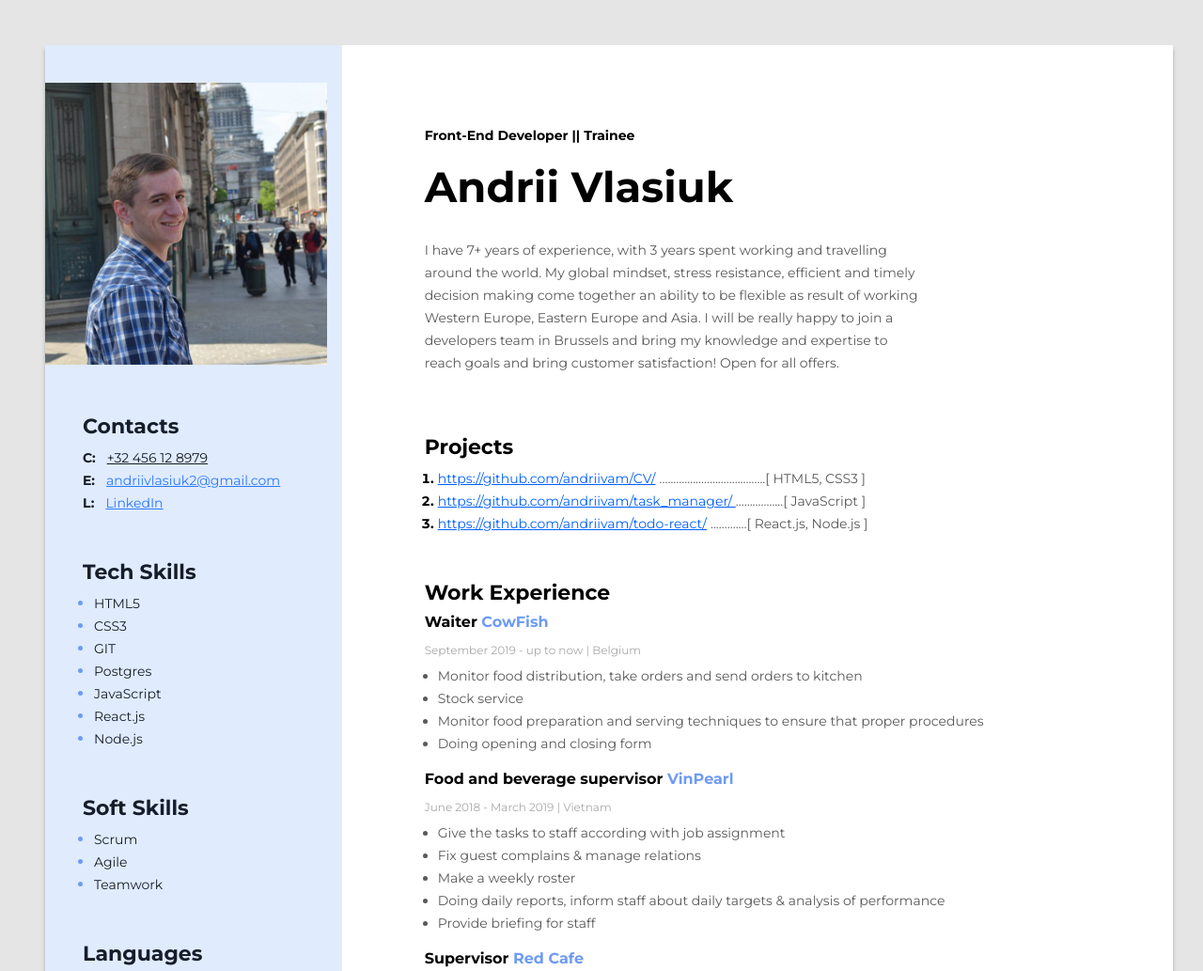
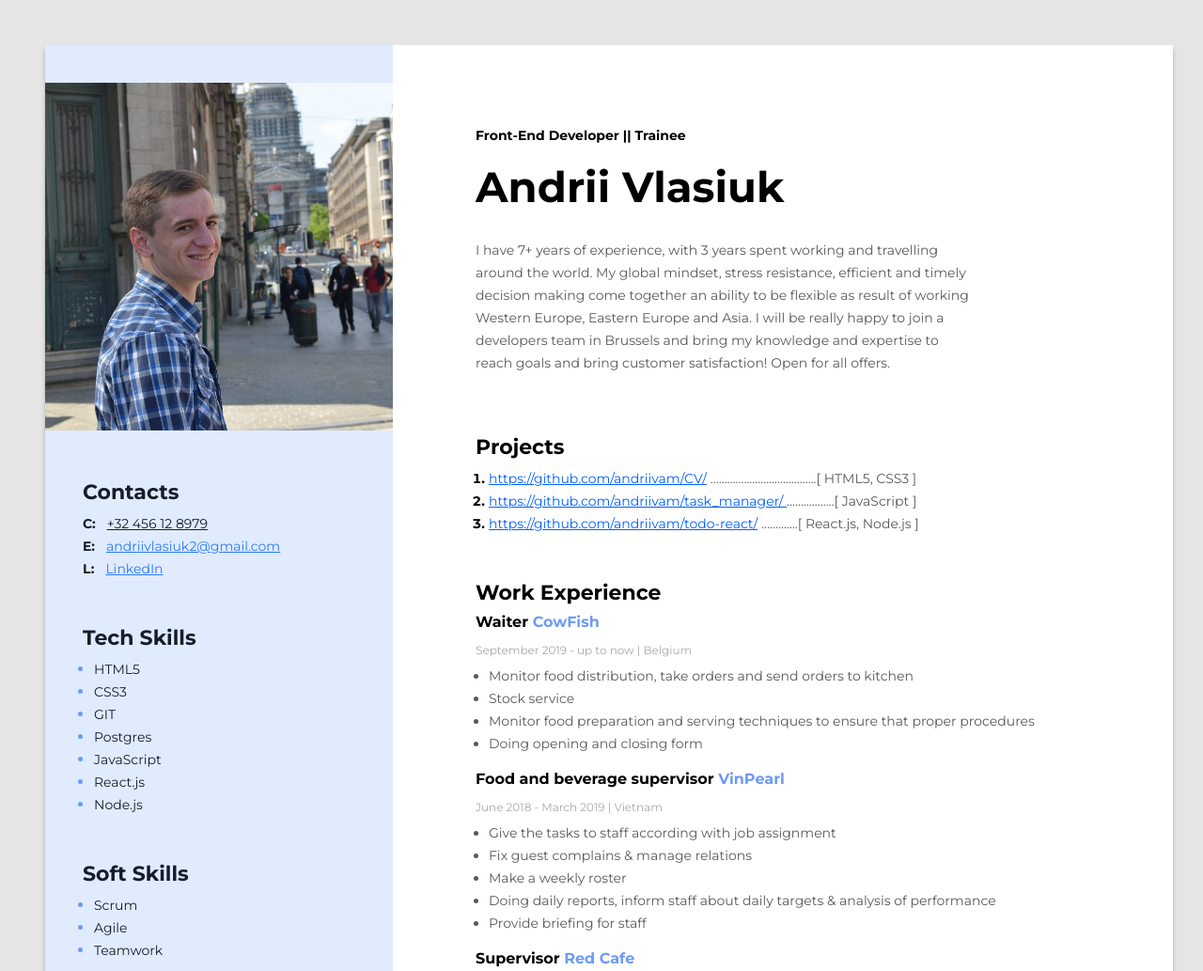
Before and after one commit to andriivam/CV, a plain HTML site: page index.html in a window 1280 px wide. Shown: the top 1033 px of the page at 94% size. Drawn offline with Linux system fonts and the light colour scheme.

Commit message:
change width of img

```diff
--- a/index.html
+++ b/index.html
@@ -99,7 +99,7 @@
     </div>
     <!-- Side bar -->
     <aside class="side-bar">
-        <img src="./assets/andrii.jpeg" alt="My photo" width="300px" class="my-photo">
+        <img src="./assets/andrii.jpeg" alt="My photo" width="370px" class="my-photo">
         <!-- Contacts -->
         <div class="contacts-container">
             <h3 class="side-bar-title ">Contacts</h3>
```
